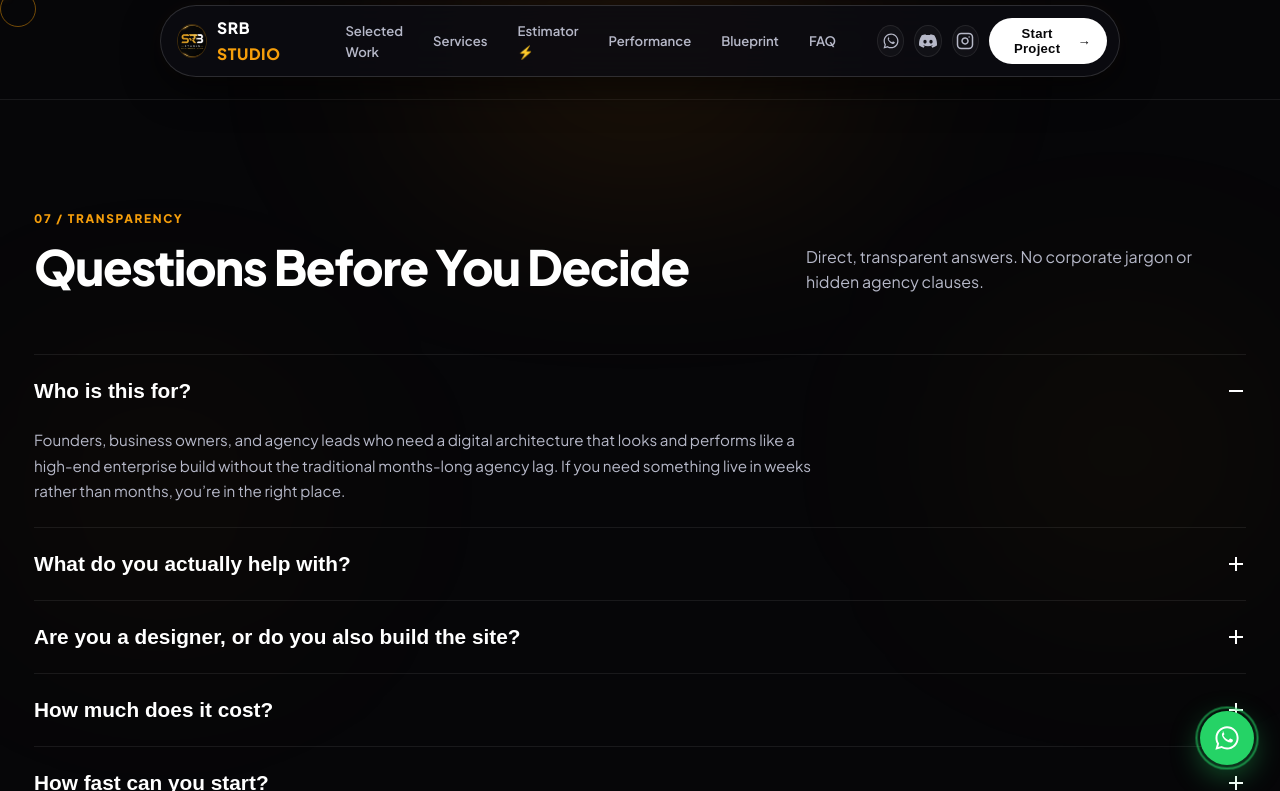
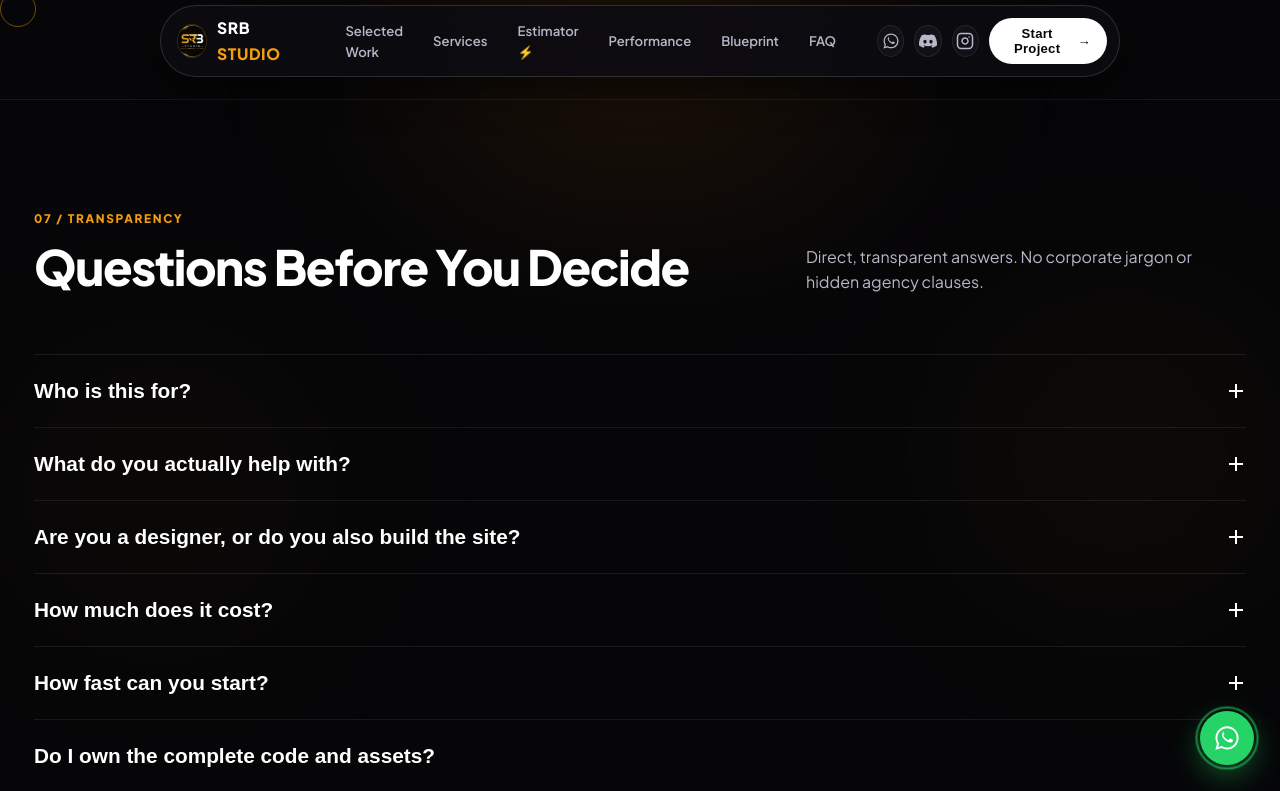
Before and after one commit to sha313786/srb-studios, a website: page index.html in a window 1280 px wide. Both pictures are taken after a click on the button "Who is this for?". Shown: the part 7550-8341 px from the top of the page. Drawn offline with Linux system fonts and the light colour scheme.

Commit message:
Fix FAQ accordion interaction selectors and styling

```diff
--- a/css/style.css
+++ b/css/style.css
@@ -1823,11 +1823,21 @@
   font-weight: 700;
   text-align: left;
   cursor: pointer;
-  transition: color 0.2s ease;
+  transition: color 0.25s ease;
 }
 
 .faq-btn:hover {
   color: var(--gold-300);
+}
+
+.faq-accordion-item.is-open .faq-btn {
+  color: var(--gold-300);
+}
+
+.faq-btn:focus-visible {
+  outline: 2px solid rgba(245, 158, 11, 0.6);
+  outline-offset: 4px;
+  border-radius: 4px;
 }
 
 .faq-cross {
@@ -1846,7 +1856,7 @@
   height: 2px;
   background: currentColor;
   transform: translate(-50%, -50%);
-  transition: transform 0.3s ease;
+  transition: transform 0.3s ease, opacity 0.3s ease;
 }
 
 .faq-cross::after {
@@ -1855,16 +1865,19 @@
 
 .faq-accordion-item.is-open .faq-cross::after {
   transform: translate(-50%, -50%) rotate(0deg);
+  opacity: 0;
 }
 
 .faq-pane {
   max-height: 0;
   overflow: hidden;
-  transition: max-height 0.35s var(--ease-out-expo);
+  opacity: 0;
+  transition: max-height 0.4s var(--ease-out-expo), opacity 0.3s ease;
 }
 
 .faq-accordion-item.is-open .faq-pane {
-  max-height: 350px;
+  max-height: 450px;
+  opacity: 1;
 }
 
 .faq-pane-content {
--- a/js/main.js
+++ b/js/main.js
@@ -335,9 +335,9 @@
    7. FAQ ACCORDION (Kota Direct Answers)
    ========================================================================== */
 function initFaqAccordion() {
-  const faqItems = document.querySelectorAll('.faq-item');
+  const faqItems = document.querySelectorAll('.faq-accordion-item, .faq-item');
   faqItems.forEach(item => {
-    const btn = item.querySelector('.faq-header-btn');
+    const btn = item.querySelector('.faq-btn, .faq-header-btn');
     btn?.addEventListener('click', () => {
       const isOpen = item.classList.contains('is-open');
 
@@ -345,7 +345,7 @@
       faqItems.forEach(i => {
         if (i !== item) {
           i.classList.remove('is-open');
-          i.querySelector('.faq-header-btn')?.setAttribute('aria-expanded', 'false');
+          i.querySelector('.faq-btn, .faq-header-btn')?.setAttribute('aria-expanded', 'false');
         }
       });
 
```
